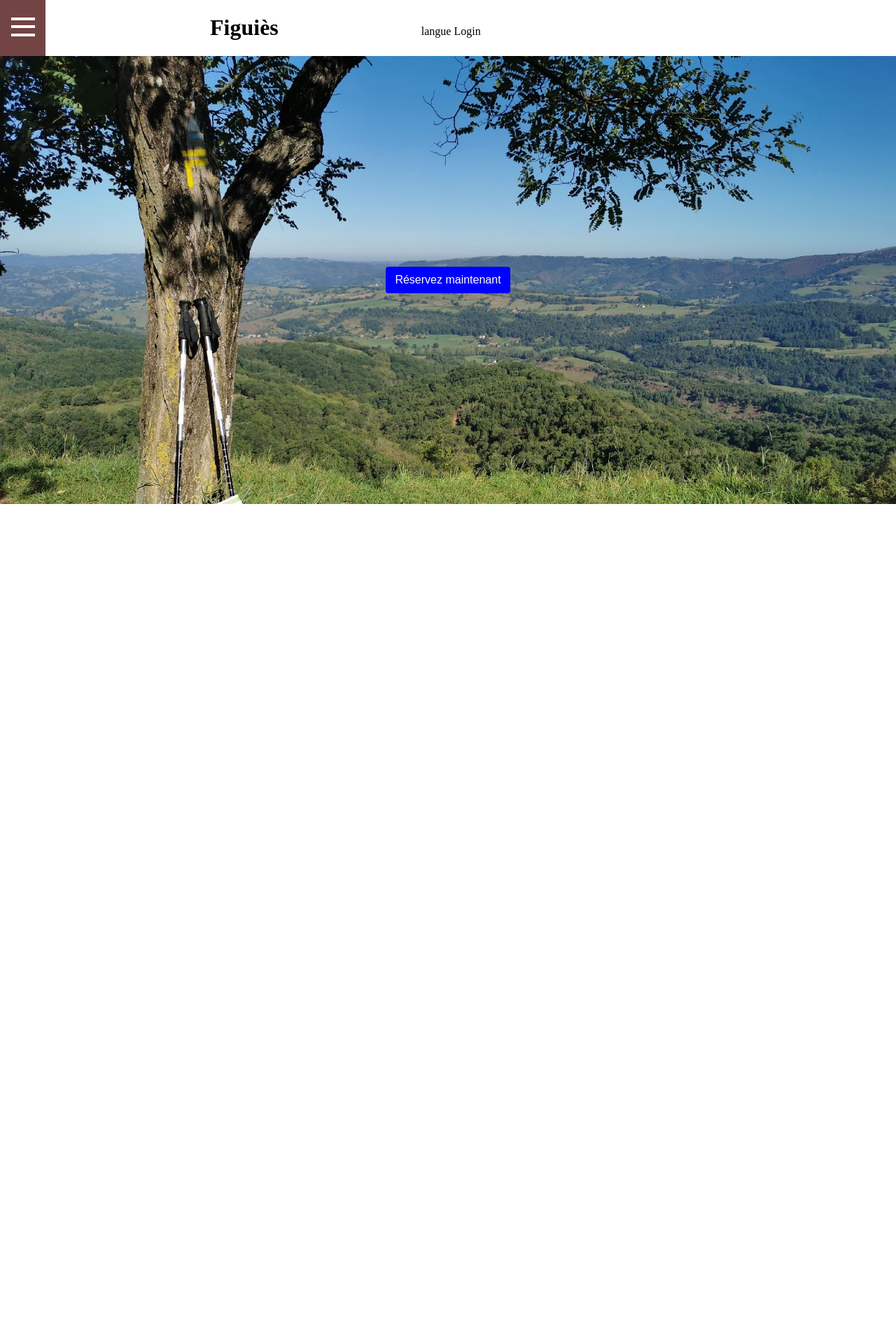
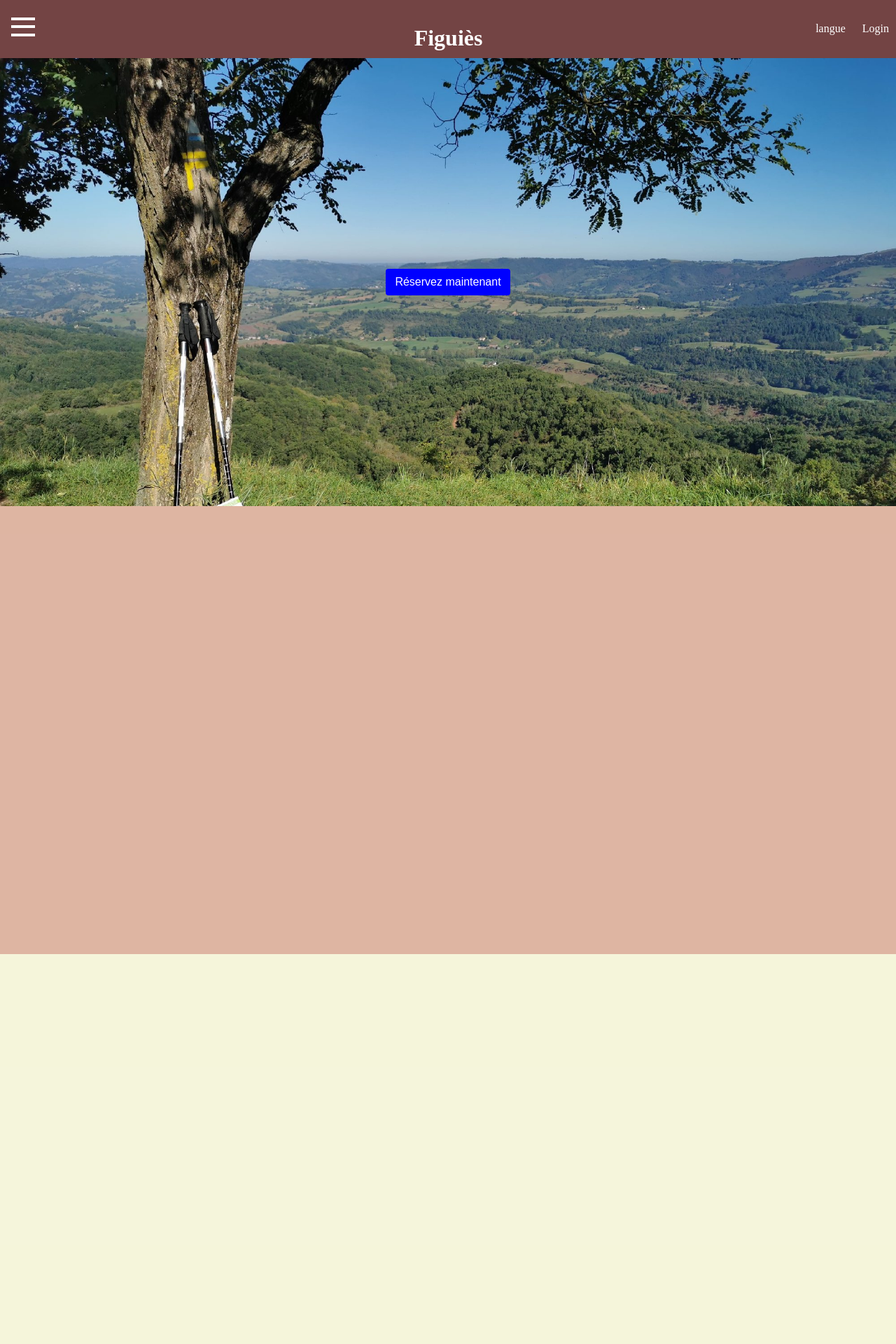
Before and after one commit to mateoisabey/ProjetWebGite, a PHP site: page / in a window 1280 px wide. Shown: the top 1920 px of the page at 70% size. Before the commit the page ends 720 px from the top, so only its background shows below. Run offline with PHP 8.4, Linux system fonts and the light colour scheme; some libraries are stand-ins or nearby versions.

Commit message:
finalisation du systeme de login plus ajout de la carte et de quelque div pour l'exemple

```diff
--- a/index.php
+++ b/index.php
@@ -4,6 +4,9 @@
     <meta charset="UTF-8">
     <title>Figuiès</title>
     <link rel="stylesheet" href="style/index.css">
+    <link rel="stylesheet" href="https://unpkg.com/leaflet@1.7.1/dist/leaflet.css" />
+    <script src="https://unpkg.com/leaflet@1.7.1/dist/leaflet.js"></script>
+
 
 
 </head>
@@ -15,10 +18,20 @@
         </div>
         <header class="titre">
 
-            <div class="head"><H1>Figuiès</H1></div>
-            <div class="head">
+            <H1>Figuiès</H1>
+            <div class="head" id="log">
                 <a href="">langue</a>
-                <a href="page/login.php">Login</a>
+                <?php
+                session_start();
+
+                if (isset($_SESSION["loggedin"])) {
+                    // Si l'utilisateur est connecté, affichez le bouton de déconnexion
+                    echo '<a href="php/logout.php">Logout</a>';
+                } else {
+                    // Si l'utilisateur n'est pas connecté, affichez le bouton de connexion
+                    echo '<a href="page/login.php">Login</a>';
+                }
+                ?>
             </div>
 
         </header>
@@ -27,6 +40,17 @@
                 <!-- Todo: change the link -->
                 <button class="button" type="button" onclick="">Réservez maintenant</button>
             </div>
+            <div class="section-background-Color1">
+
+            </div>
+            <div class="section-background-Color2">
+
+            </div>
+            <div class="section-background-Color1">
+                <div id="map" style="width: 600px; height: 400px;"></div>
+                <script src="javascript/map.js"></script>
+            </div>
+
         </section>
 
     </body>
--- /dev/null
+++ b/javascript/map.js
@@ -0,0 +1,9 @@
+var map = L.map('map').setView([48.8588443, 2.2943506], 15);
+
+L.tileLayer('https://{s}.tile.openstreetmap.org/{z}/{x}/{y}.png', {
+    attribution: '&copy; <a href="https://www.openstreetmap.org/copyright">OpenStreetMap</a> contributors'
+}).addTo(map);
+
+L.marker([48.8588443, 2.2943506]).addTo(map)
+    .bindPopup('Mon point GPS fixe')
+    .openPopup();
--- a/page/authentifier.php
+++ b/php/authentifier.php
@@ -1,5 +1,6 @@
 <?php
 require("../php/connect.php");
+session_start();
 
 $connexion = mysqli_connect(SERVEUR, NOM, PASSE, BASE);
 
@@ -19,8 +20,11 @@ if (!$result) {
 }
 
 if (mysqli_num_rows($result) == 1) {
+    $_SESSION["loggedin"] = true;
+    $_SESSION["username"] = $username;
 
-    header("Location: ../index.php");
+    echo($_SESSION["loggedin"]);
+    header("Location: ../page/admin.php");
 
 } else {
 
--- a/style/index.css
+++ b/style/index.css
@@ -1,23 +1,12 @@
-.titre {
-    display: inline;
-    margin-left: 100px;
-}
+
 
 body {
     margin: 0;
     overflow-x: hidden;
+
 }
 
 
-.head {
-    display: inline-block;
-    margin-left: 200px;
-}
-
-
-.head a {
-    display: inline-block;
-}
 
 .button {
     background-color: blue;
@@ -61,13 +50,51 @@ body {
     justify-content: center;
     align-items: center;
 }
-
-.section-default-component {
-    height: 70vh;
-    background-color: blue;
+.section-background-Color1 {
+    height: 80vh;
+    background-size: 100% auto;
+    background-color: rgba(195, 120, 87, 0.55);
+    display: flex;
+    justify-content: center;
+    align-items: center;
+}
+.section-background-Color2 {
+    height: 80vh;
+    background-size: 100% auto;
+    background-color: rgba(238, 237, 190, 0.56);
+    display: flex;
+    justify-content: center;
+    align-items: center;
 }
 
-.section-constrast-component {
-    height: 70vh;
-    background-color: aqua;
+/* Style pour le conteneur du header */
+.titre {
+    display: flex;
+    justify-content: space-between;
+    align-items: center;
+    background-color: #734444;;
+    color: #fff;
+    padding: 10px;
 }
+
+.head:first-child {
+    margin-right: auto;
+    display: flex; /* Ajouter une disposition flex */
+    align-items: center; /* Centrer verticalement le contenu */
+}
+
+/* Style pour les liens dans la deuxième div */
+.head a {
+    color: #fff;
+    text-decoration: none;
+    margin-left: 20px; /* Ajoute une marge entre les liens */
+    display: inline-block;
+}
+
+h1 {
+    margin-left: 10%;
+    margin-top: 0.8em;
+    margin-bottom: 0;/* Supprimer les marges par défaut du titre */
+    text-align: center; /* Centrer le texte horizontalement */
+    flex-grow: 1; /* Permet au titre de s'étendre pour remplir l'espace restant */
+}
```
Also changed, not shown: page/admin.php (added, +29 -0 lines), page/login.php (+5 -2 lines), php/logout.php (added, +11 -0 lines), style/login.css (added, +58 -0 lines).
